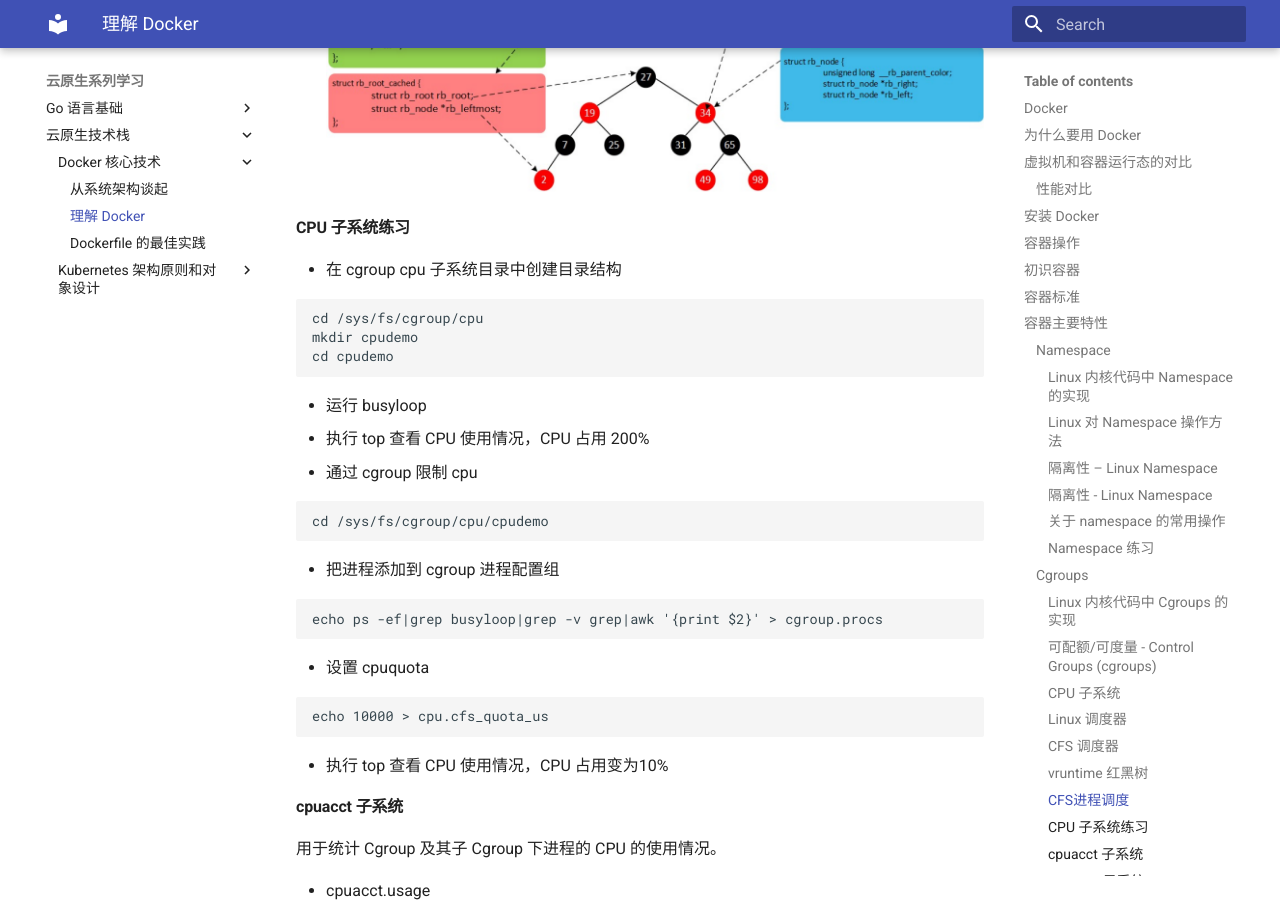
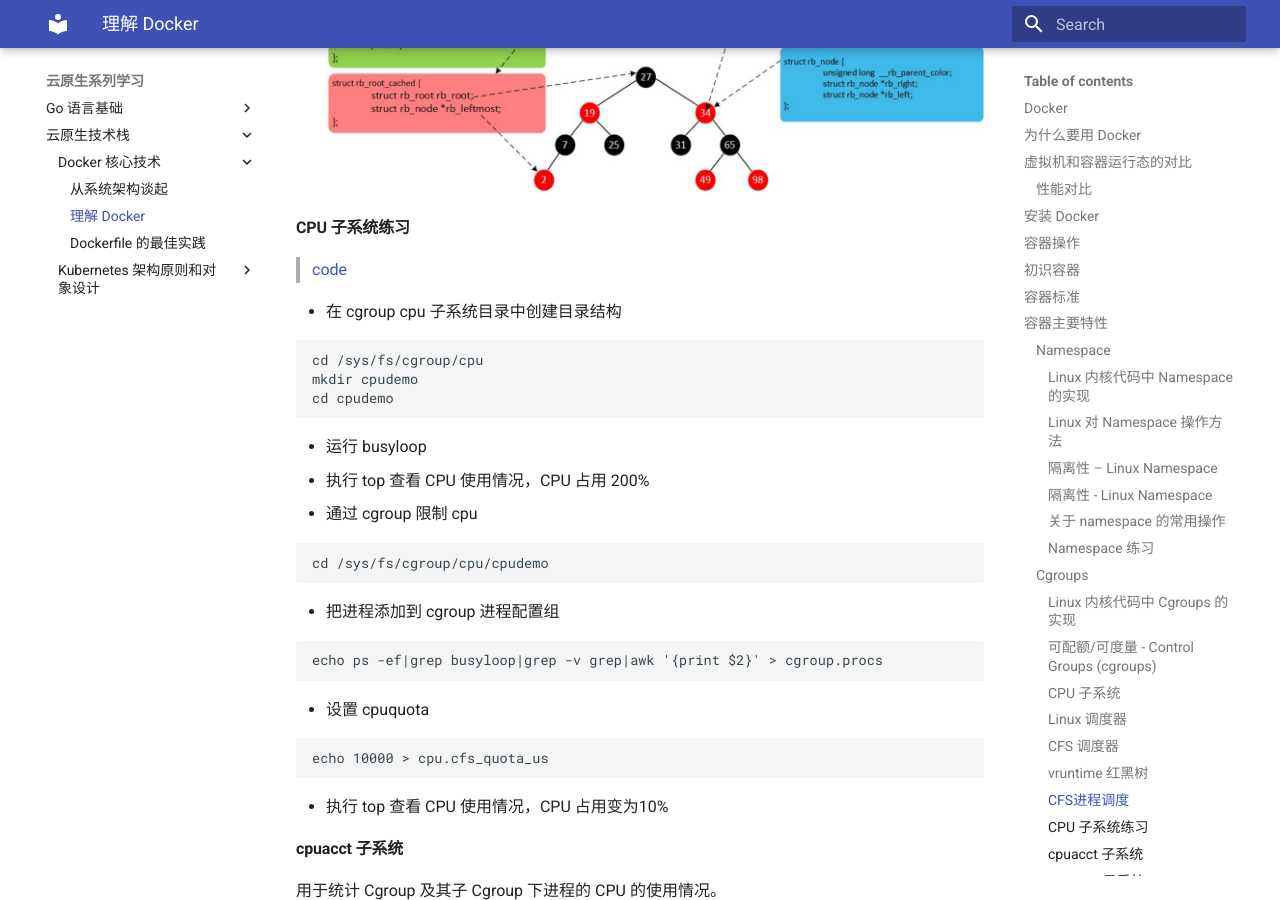
Before and after one commit to mkbooks/k8s-mengfanjie, an MkDocs documentation site: the page built from docs/2/1/2.md, in a window 1280 px wide and 900 px high, scrolled down 11682 px. Built offline with MkDocs 1.6.1 and Material for MkDocs 9.7.7, drawn with Linux system fonts in a browser that asks for light colours.

Commit message:
fix: docker.Cgroup

````diff
--- a/docs/2/1/2.md
+++ b/docs/2/1/2.md
@@ -286,6 +286,8 @@
 - 最后，将该进程的虚拟时间与就绪队列红黑树中最左边的调度实体的虚拟时间做比较，如果小于坐左边的时间，则不用触发调度，继续调度当前调度实体。
 ![红黑树](images/CFS%E8%BF%9B%E7%A8%8B%E8%B0%83%E5%BA%A6.png)
 #### CPU 子系统练习
+> [code](https://github.com/mkbooks-codes/k8s-mengfanjie/blob/main/02docker/02cgroups.md)
+
 - 在 cgroup cpu 子系统目录中创建目录结构
 ```
 cd /sys/fs/cgroup/cpu
````
